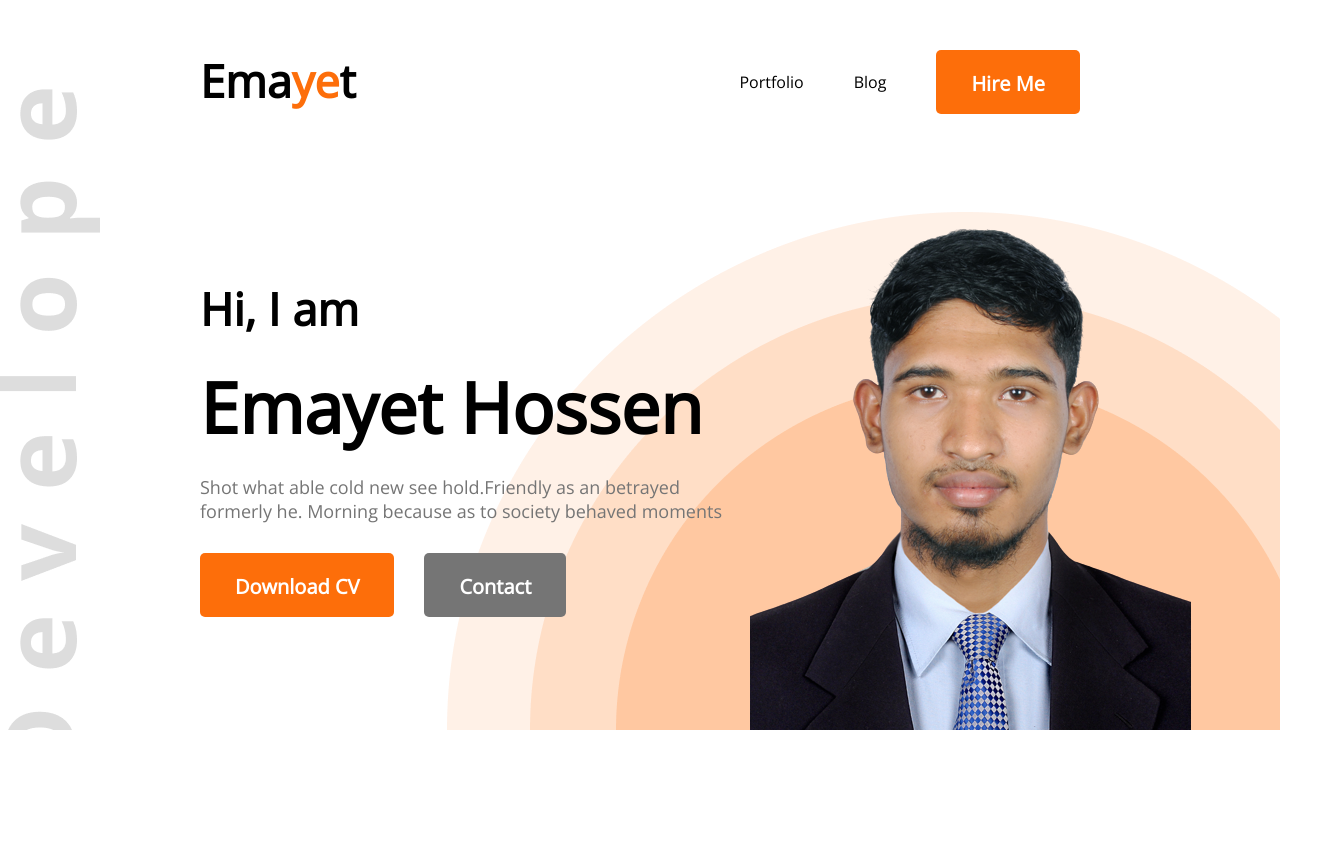
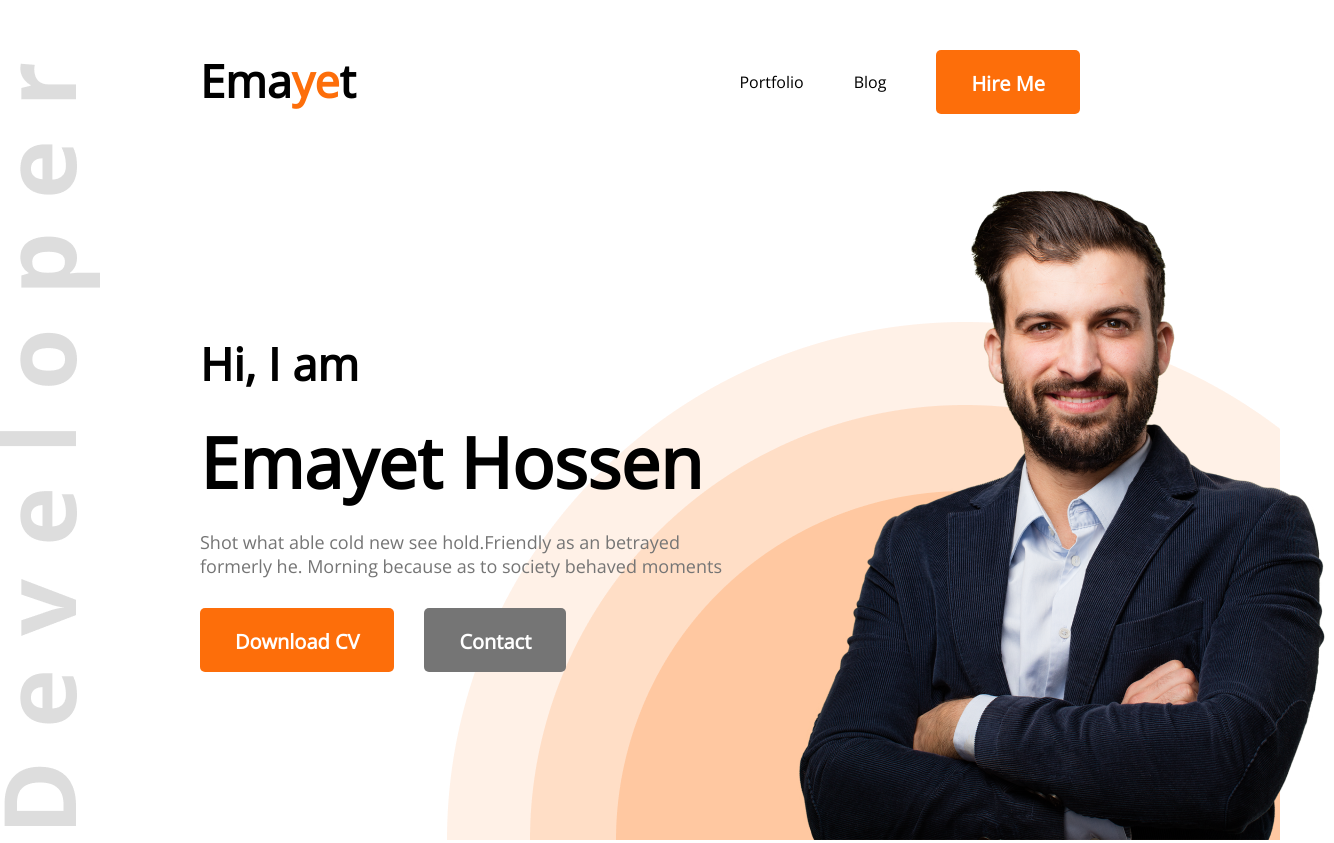
Before and after one commit to emayethossen/my-portfolio, a plain HTML site: page index.html in a window 1280 px wide. Shown: the top 843 px of the page, 1334 px wide, since content can reach past the window. Drawn offline with nearby package versions, Linux system fonts and the light colour scheme.

Commit message:
my portfolio

```diff
--- a/index.html
+++ b/index.html
@@ -33,7 +33,7 @@
                 <button class="btn-primary">Download CV</button><button class="btn-contact">Contact</button>
 
             </div>
-            <img src="images/188.png" alt="">
+            <img src="images/hardy.png" alt="">
         </div>
     </header>
     <main class="main">
```
